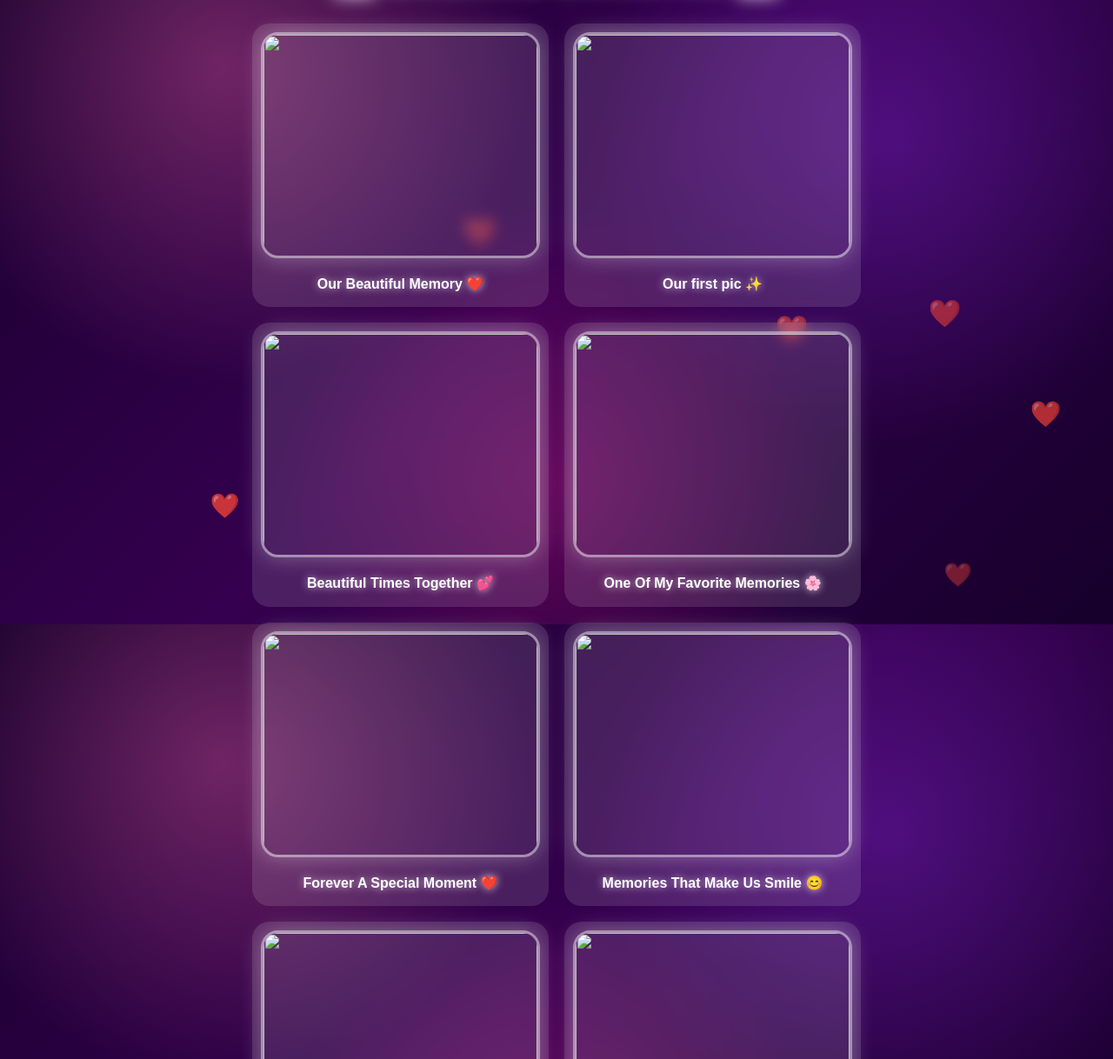
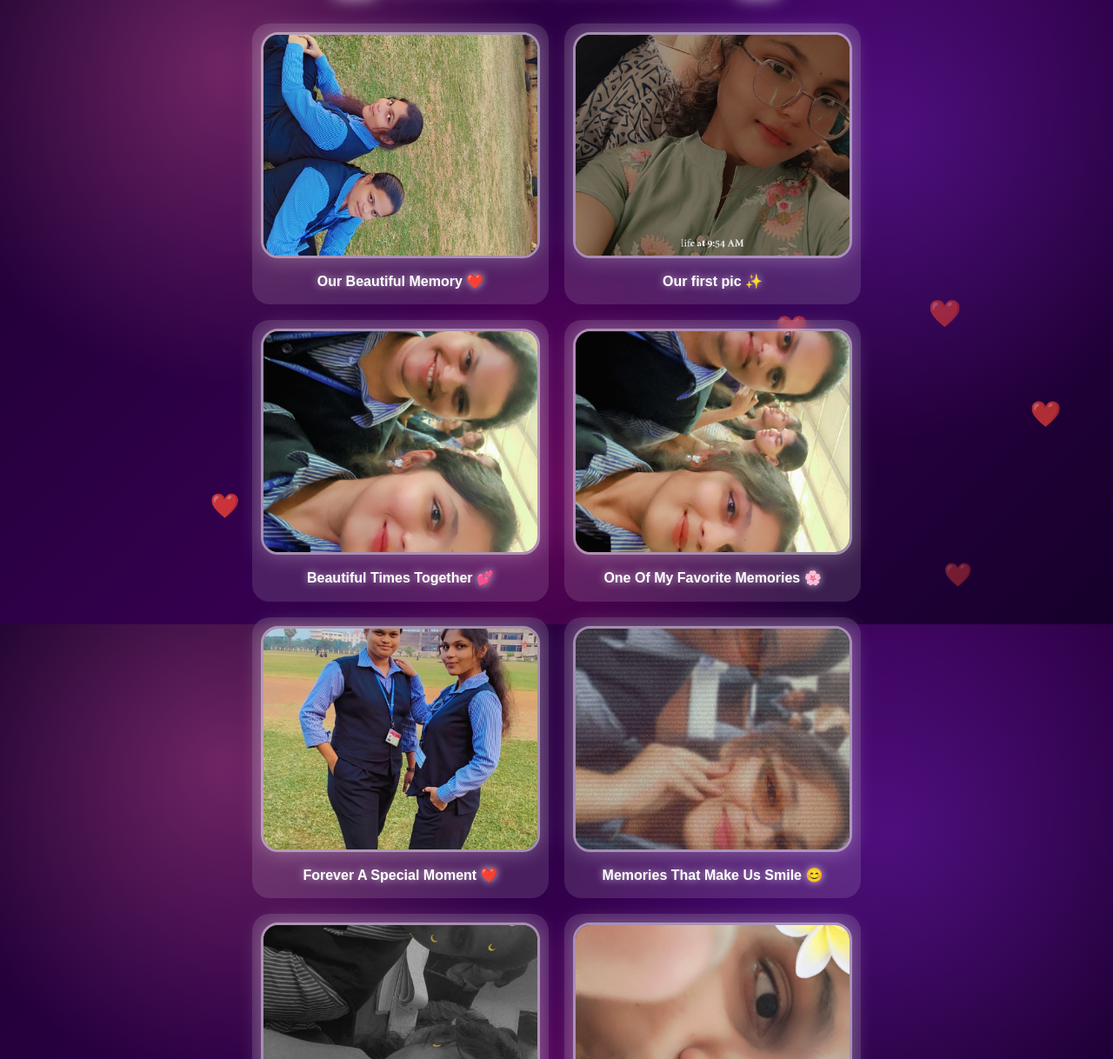
Before and after one commit to trisha10042008-ux/birthday-surprise, a plain HTML site: page index.html in a window 1280 px wide. Shown: the part 82-1300 px from the top of the page at 87% size. Drawn offline with Linux system fonts and the light colour scheme.

```diff
--- a/index.html
+++ b/index.html
@@ -16,57 +16,57 @@
         <div class="welcome-photos">
 
     <div class="photo-card">
-        <img src="photos/photo1.jpg">
+        <img src="photo1.jpg">
         <p>Our Beautiful Memory ❤️</p>
     </div>
 
     <div class="photo-card">
-        <img src="photos/photo2.jpg">
+        <img src="photo2.jpg">
         <p>Our first pic ✨</p>
     </div>
 
     <div class="photo-card">
-        <img src="photos/photo3.jpg">
+        <img src="photo3.jpg">
         <p>Beautiful Times Together 💕</p>
     </div>
 
     <div class="photo-card">
-        <img src="photos/photo4.jpg">
+        <img src="photo4.jpg">
         <p>One Of My Favorite Memories 🌸</p>
     </div>
 
     <div class="photo-card">
-        <img src="photos/photo5.jpg">
+        <img src="photo5.jpg">
         <p>Forever A Special Moment ❤️</p>
     </div>
 
     <div class="photo-card">
-        <img src="photos/photo6.jpg">
+        <img src="photo6.jpg">
         <p>Memories That Make Us Smile 😊</p>
     </div>
 
     <div class="photo-card">
-        <img src="photos/photo7.jpg">
+        <img src="photo7.jpg">
         <p>Another Beautiful Memory ✨</p>
     </div>
 
     <div class="photo-card">
-        <img src="photos/photo8.jpg">
+        <img src="photo8.jpg">
         <p>Moments Worth Keeping 💖</p>
     </div>
 
     <div class="photo-card">
-        <img src="photos/photo9.jpg">
+        <img src="photo9.jpg">
         <p>Sweet Memories 🌷</p>
     </div>
 
     <div class="photo-card">
-        <img src="photos/photo10.jpg">
+        <img src="photo10.jpg">
         <p>Always A Special Memory ❤️</p>
     </div>
 
     <div class="photo-card">
-        <img src="photos/photo11.jpg">
+        <img src="photo11.jpg">
         <p>The Best Memories ✨</p>
     </div>
 
@@ -218,7 +218,7 @@ pretty, stay crazy, and never stop being YOU🫂🤍🫶💗
             <div class="video-frame">
 
                 <video controls>
-                    <source src="videos/birthday.mp4" type="video/mp4">
+                    <source src="birthday.mp4" type="video/mp4">
                     Your browser does not support this video.
                 </video>
 
@@ -253,7 +253,7 @@ pretty, stay crazy, and never stop being YOU🫂🤍🫶💗
 </button>
 
 <audio id="birthdayMusic" loop>
-    <source src="music/birthday.mp3" type="audio/mpeg">
+    <source src="birthday.mp3" type="audio/mpeg">
 </audio>
 
         </div>
```
